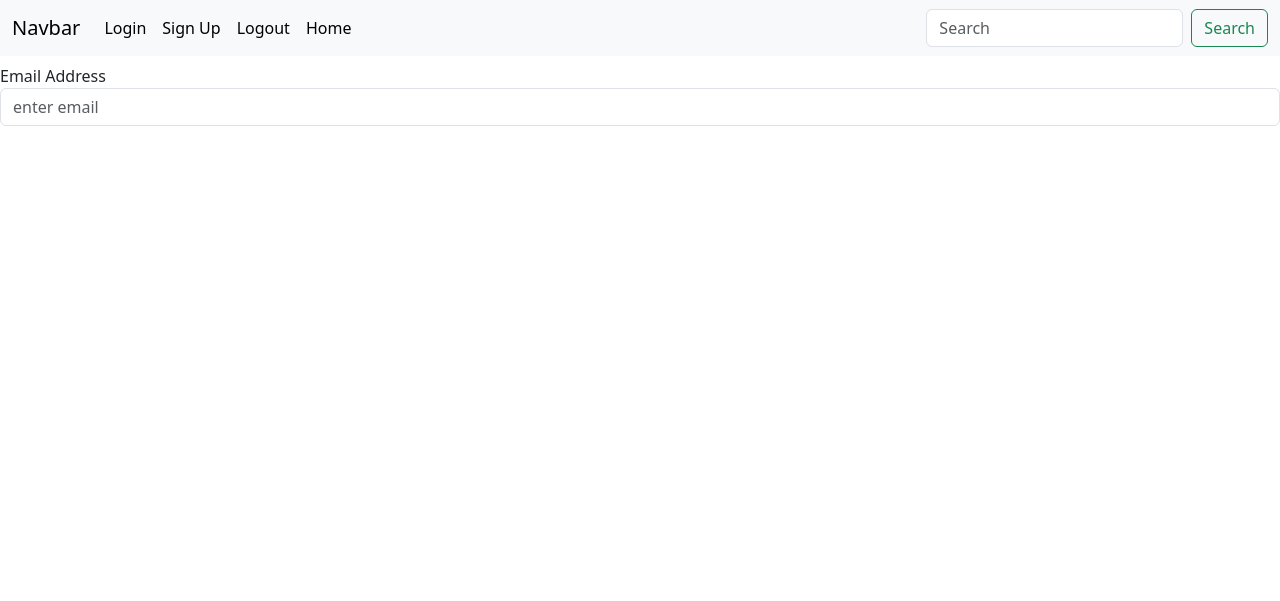
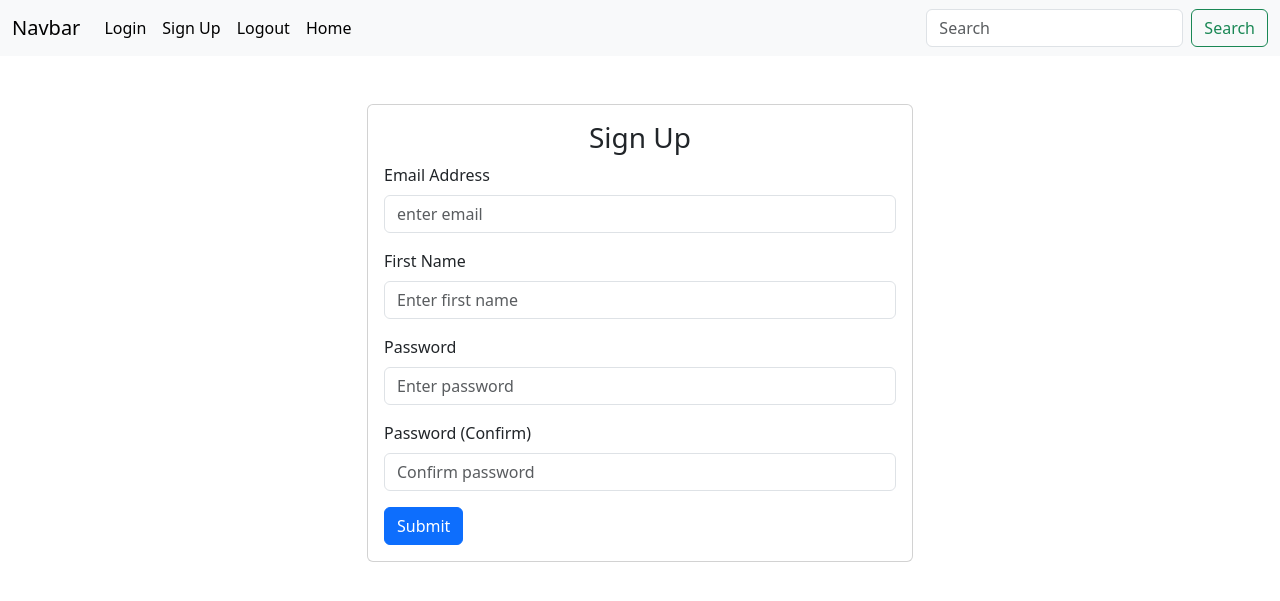
Before and after one commit to Kai0802/FlaskAuth, a Flask app: page /sign-up in a window 1280 px wide. Shown: the top 601 px of the page. Run offline with Flask 3, Linux system fonts and the light colour scheme.

Commit message:
sign up form complete

```diff
--- a/website/templates/sign_up.html.j2
+++ b/website/templates/sign_up.html.j2
@@ -3,15 +3,48 @@
     Sign Up
 {% endblock title %}
 {% block content %}
-    <form method="post">
-        <h3 align="center"></h3>
-        <div class="form-group">
-            <label for="email">Email Address</label>
+    <div class="container">
+        <div class="mt-5 row justify-content-center align-items-center">
+            <div class="col-md-6">
+                <div class="card">
+                    <form method="post" class="card-body">
+                        <h3 class="card-title text-center">Sign Up</h3>
+                        <div class="form-group mb-3">
+                            <label class="form-label" for="email">Email Address</label>
                             <input type="email"
                                    class="form-control"
                                    id="email"
                                    name="email"
                                    placeholder="enter email">
                         </div>
+                        <div class="form-group mb-3">
+                            <label class="form-label" for="firstName">First Name</label>
+                            <input type="text"
+                                   class="form-control"
+                                   id="firstName"
+                                   name="firstName"
+                                   placeholder="Enter first name">
+                        </div>
+                        <div class="form-group mb-3">
+                            <label class="form-label" for="password1">Password</label>
+                            <input type="password"
+                                   class="form-control"
+                                   id="password1"
+                                   name="password1"
+                                   placeholder="Enter password">
+                        </div>
+                        <div class="form-group mb-3">
+                            <label class="form-label" for="password2">Password (Confirm)</label>
+                            <input type="password"
+                                   class="form-control"
+                                   id="password2"
+                                   name="password2"
+                                   placeholder="Confirm password">
+                        </div>
+                        <button type="submit" class="btn btn-primary">Submit</button>
                     </form>
+                </div>
+            </div>
+        </div>
+    </div>
 {% endblock content %}
```
Lines whose indentation alone changed are shown as unchanged.
